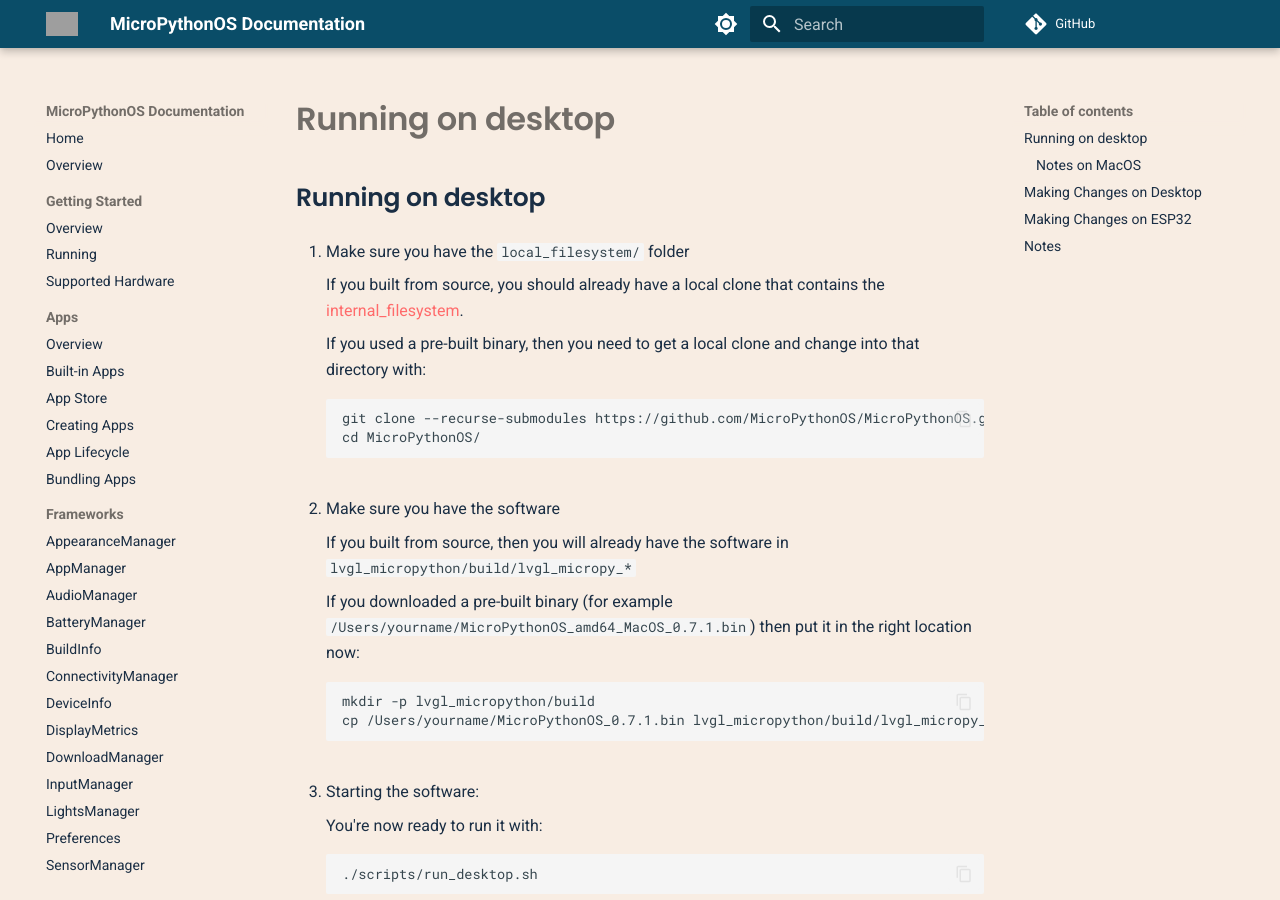
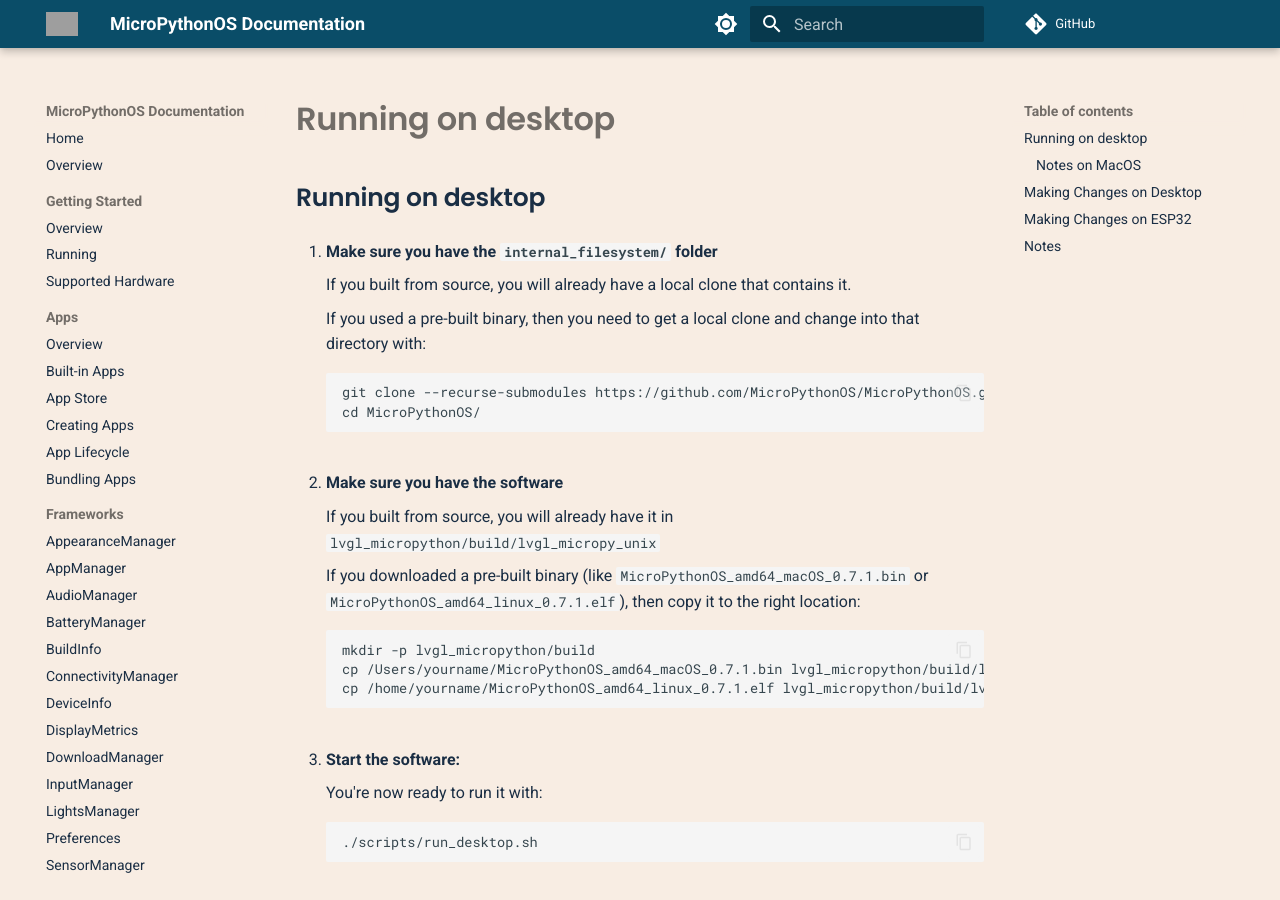
Before and after one commit to MicroPythonOS/docs, an MkDocs documentation site: the page built from docs/os-development/running-on-desktop.md, in a window 1280 px wide and 900 px high. Built offline with MkDocs 1.6.1 and Material for MkDocs 9.7.7, drawn with Linux system fonts in a browser that asks for light colours; comment, search, counter and statistics services are not loaded; grey boxes are pictures that could not be loaded.

Commit message:
Update docs

````diff
--- a/docs/os-development/running-on-desktop.md
+++ b/docs/os-development/running-on-desktop.md
@@ -1,8 +1,8 @@
 ## Running on desktop
 
-1. Make sure you have the `local_filesystem/` folder
+1. **Make sure you have the `internal_filesystem/` folder**
 
-    If you built from source, you should already have a local clone that contains the [internal_filesystem](https://github.com/MicroPythonOS/MicroPythonOS/tree/main/internal_filesystem).
+    If you built from source, you will already have a local clone that contains it.
 
     If you used a pre-built binary, then you need to get a local clone and change into that directory with:
 
@@ -13,20 +13,21 @@
     ```
     </pre>
 
-2. Make sure you have the software
+2. **Make sure you have the software**
 
-    If you built from source, then you will already have the software in `lvgl_micropython/build/lvgl_micropy_*`
+    If you built from source, you will already have it in `lvgl_micropython/build/lvgl_micropy_unix`
 
-    If you downloaded a pre-built binary (for example `/Users/yourname/MicroPythonOS_amd64_MacOS_0.7.1.bin`) then put it in the right location now:
+    If you downloaded a pre-built binary (like `MicroPythonOS_amd64_macOS_0.7.1.bin` or `MicroPythonOS_amd64_linux_0.7.1.elf`), then copy it to the right location:
 
     <pre>
     ```
     mkdir -p lvgl_micropython/build
-    cp /Users/yourname/MicroPythonOS_0.7.1.bin lvgl_micropython/build/lvgl_micropy_macOS
+    cp /Users/yourname/MicroPythonOS_amd64_macOS_0.7.1.bin lvgl_micropython/build/lvgl_micropy_macOS # for macOS
+    cp /home/yourname/MicroPythonOS_amd64_linux_0.7.1.elf lvgl_micropython/build/lvgl_micropy_unix # for linux
     ```
     </pre>
 
-3. Starting the software:
+3. **Start the software:**
 
     You're now ready to run it with:
 
````
